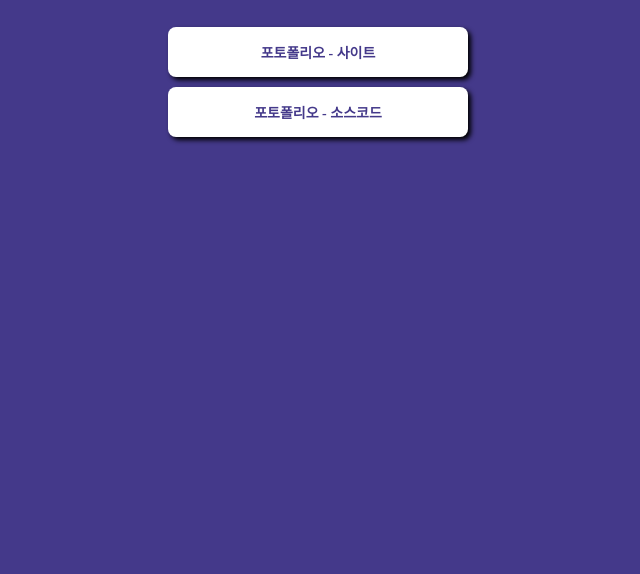
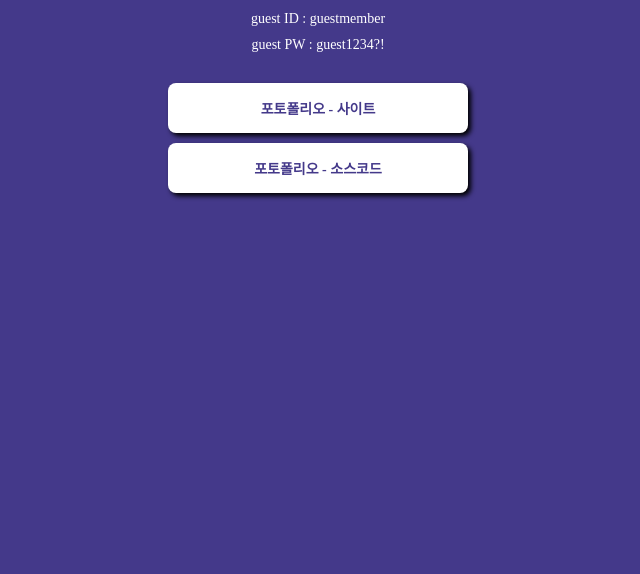
Before and after one commit to songminwoo333z/mypage, a plain HTML site: page index.html in a window 1280 px wide. Shown: the part 226-800 px from the top of the page, without its empty margins (322-962 px from the left). Drawn offline with Linux system fonts and the light colour scheme; a web font is replaced by a local one.

Commit message:
Update index.html

```diff
--- a/index.html
+++ b/index.html
@@ -38,7 +38,6 @@
             font-size : 14px;
 
             margin-top : 0px;
-            margin-bottom : 30px;
         }
         .wrap {
             width : 300px;
@@ -74,6 +73,20 @@
         .wrap > a:hover {
             background-color : #f2f2f2;
         }
+        .id {
+            color : white;
+            font-size : 14px;
+
+            margin-top: 0px;
+            margin-bottom: 10px;
+        }
+        .pw {
+            color : white;
+            font-size : 14px;
+
+            margin-top: 0px;
+            margin-bottom : 30px;
+        }
     </style>
 </head>
 <body>
@@ -81,6 +94,8 @@
         <div class="profile"></div>
         <h1 class="main">송민우</h1>
         <p class="sub"> 백앤드 개발자가 목표입니다.</p>
+        <p class="id">guest ID : guestmember</p>
+        <p class="pw">guest PW : guest1234?!</p>
         <a target="_blank" href="http://barom.s001lec.com:8080/">포토폴리오 - 사이트</a>
         <a target="_blank" href="https://github.com/zingyjh/Barom_public">포토폴리오 - 소스코드</a>
     </div>
```
